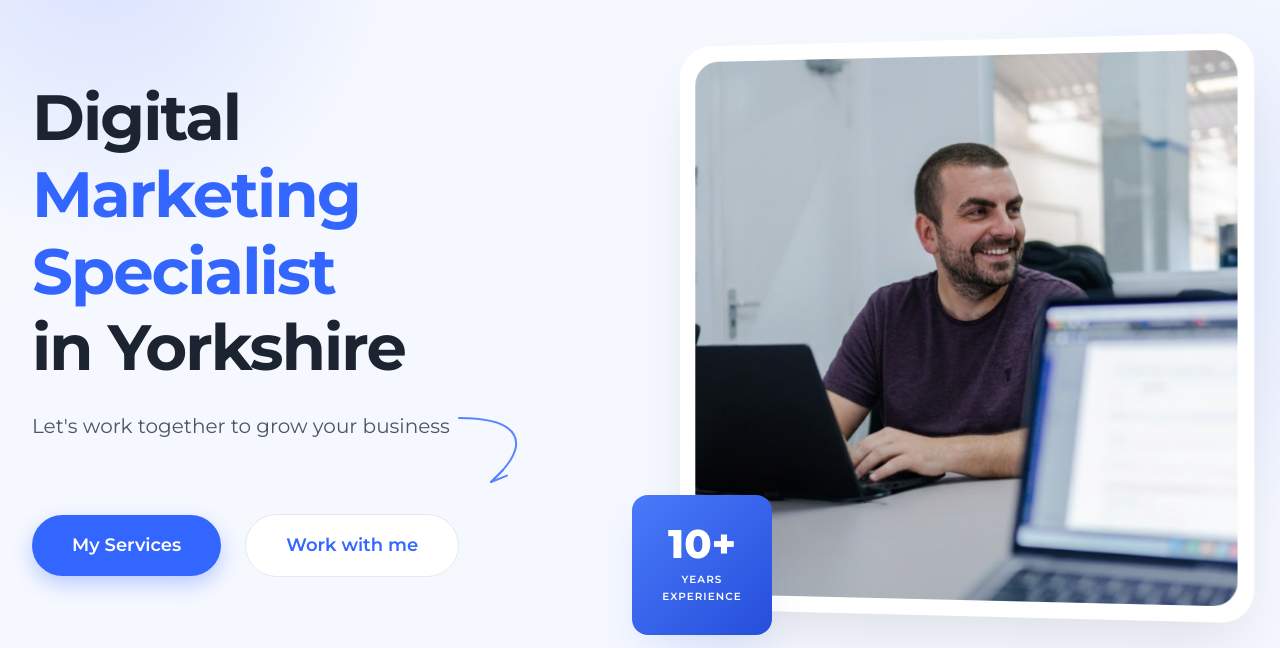
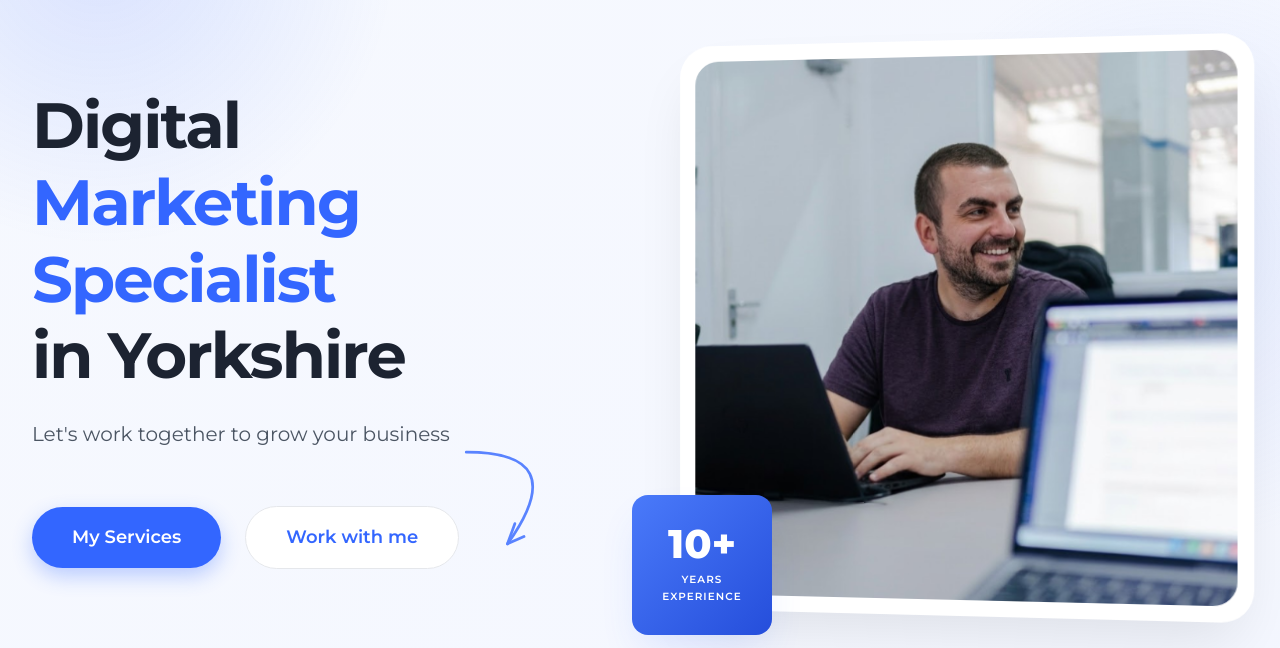
Before and after one commit to sterobo93/personal-website, a plain HTML site: page index.html in a window 1280 px wide. Shown: the part 152-800 px from the top of the page. Drawn offline with Linux system fonts and the light colour scheme.

Commit message:
Perfect hero arrow: sharp arrowhead and positioned closer to button

```diff
--- a/index.html
+++ b/index.html
@@ -58,9 +58,9 @@
                 <div class="hero-p-wrap">
                     <p>Let's work together to grow your business</p>
                     <div class="hero-arrow-wrap">
-                        <svg class="hero-arrow-svg" viewBox="0 0 100 100" fill="none" xmlns="http://www.w3.org/2000/svg">
-                            <path d="M5 10 C 80 10, 100 40, 45 90" stroke="#3366FF" stroke-width="2.5" stroke-linecap="round" fill="none"/>
-                            <path d="M45 90 L 60 75 M 45 90 L 65 82" stroke="#3366FF" stroke-width="2.5" stroke-linecap="round" fill="none"/>
+                        <svg class="hero-arrow-svg" viewBox="0 0 100 120" fill="none" xmlns="http://www.w3.org/2000/svg">
+                            <path d="M5 10 C 80 10, 100 40, 50 110" stroke="#3366FF" stroke-width="3" stroke-linecap="round" fill="none"/>
+                            <path d="M50 110 L 68 102 M 50 110 L 58 88" stroke="#3366FF" stroke-width="3" stroke-linecap="round" fill="none"/>
                         </svg>
                     </div>
                 </div>
--- a/style.css
+++ b/style.css
@@ -374,19 +374,19 @@ ul {
 .hero-p-wrap {
     position: relative;
     display: inline-block;
-    margin-bottom: 4.5rem;
+    margin-bottom: 3.5rem;
 }
 
 .hero-arrow-wrap {
     position: absolute;
-    right: -85px;
-    top: 0;
+    right: -105px;
+    top: 25px;
     pointer-events: none;
 }
 
 .hero-arrow-svg {
-    width: 80px;
-    height: 80px;
+    width: 95px;
+    height: 110px;
     opacity: 0.8;
 }
 
```
